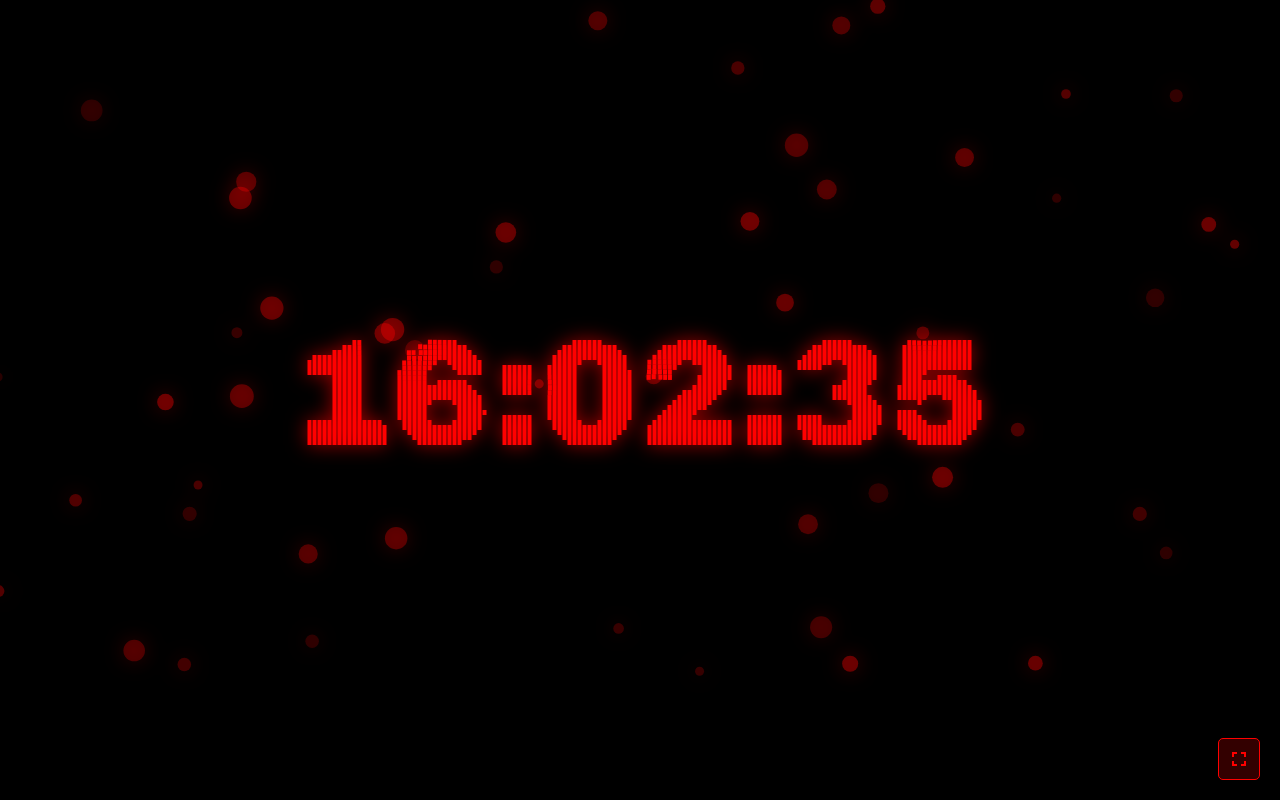
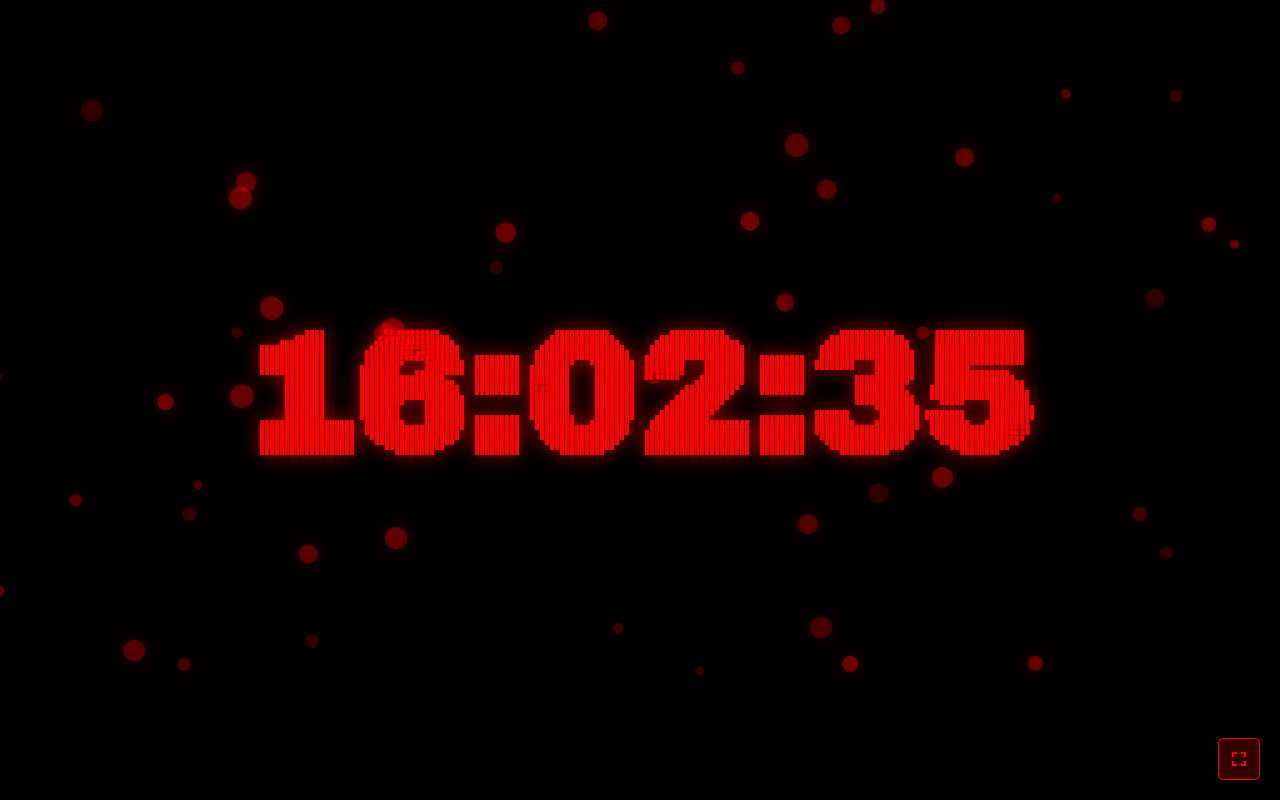
Before and after one commit to jihoon60/clock, a plain HTML site: page index.html in a window 1280 px wide. Drawn offline with Linux system fonts and the light colour scheme; animation ran at ten frames a second.

Commit message:
버그 수정

```diff
--- a/index.html
+++ b/index.html
@@ -152,8 +152,8 @@
 
         // 목표: 화면에 표시될 최종 크기를 먼저 결정
         const isLandscape = window.innerWidth > window.innerHeight;
-        const targetDisplayWidth = isLandscape ? canvas.width * 0.7 : canvas.width * 0.85;
-        const targetDisplayHeight = isLandscape ? canvas.height * 0.5 : canvas.height * 0.25;
+        const targetDisplayWidth = isLandscape ? canvas.width * 0.8 : canvas.width * 0.95;
+        const targetDisplayHeight = isLandscape ? canvas.height * 0.6 : canvas.height * 0.35;
 
         // 입자 하나의 크기 (pW + gap)
         const particleSize = pW + gap;
@@ -171,9 +171,16 @@
         // 폰트 크기는 캔버스 너비에 맞춰 조정 (시간 텍스트 "00:00:00" 길이 고려)
         const fontSize = textWidth / 6;
 
-        mctx.font = `900 ${fontSize}px Arial Black`;
+        // 모바일에서도 두꺼운 폰트가 보이도록 폰트 스택 개선
+        mctx.font = `900 ${fontSize}px Arial Black, Arial, sans-serif`;
         mctx.textAlign = "center";
         mctx.textBaseline = "middle";
+
+        // 텍스트를 두껍게 만들기 위해 stroke + fill 조합 (굵기 조절 가능)
+        mctx.strokeStyle = "white";
+        mctx.lineWidth = Math.max(1.5, fontSize / 70); // 이 값을 조절하면 굵기 변경
+        mctx.strokeText(time, textWidth / 2, textHeight / 2);
+
         mctx.fillStyle = "white";
         mctx.fillText(time, textWidth / 2, textHeight / 2);
 
```
